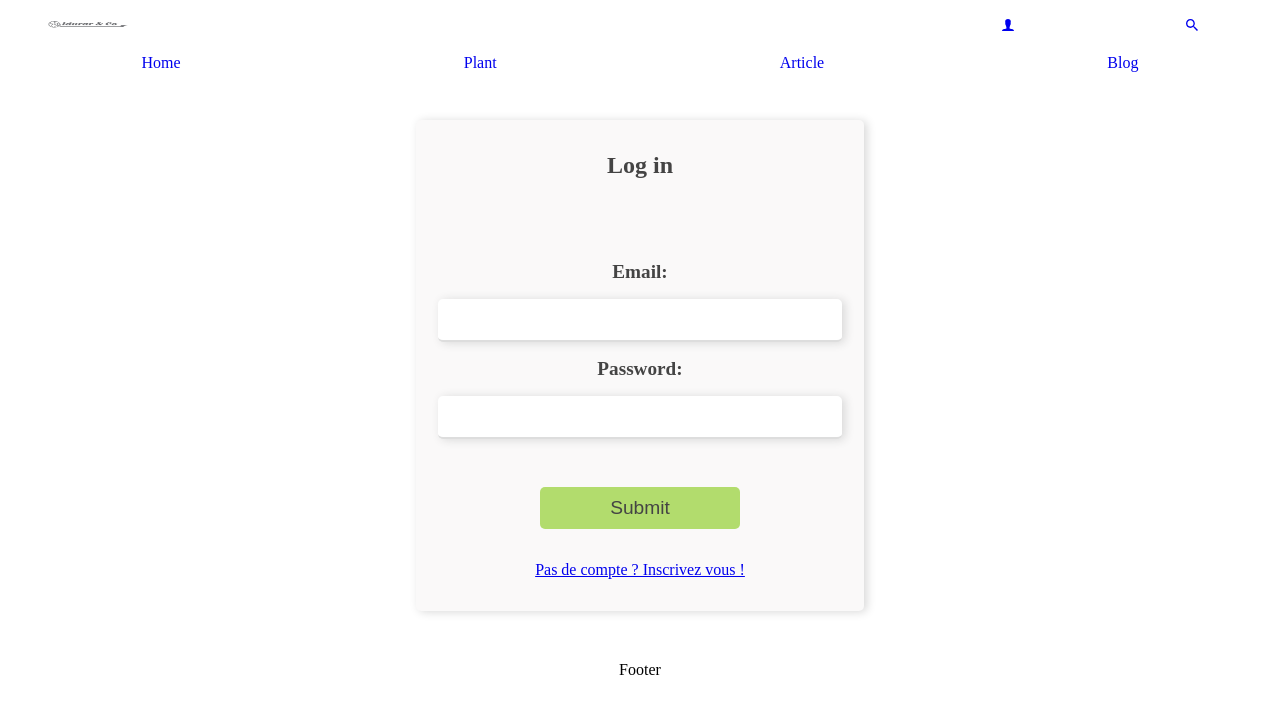
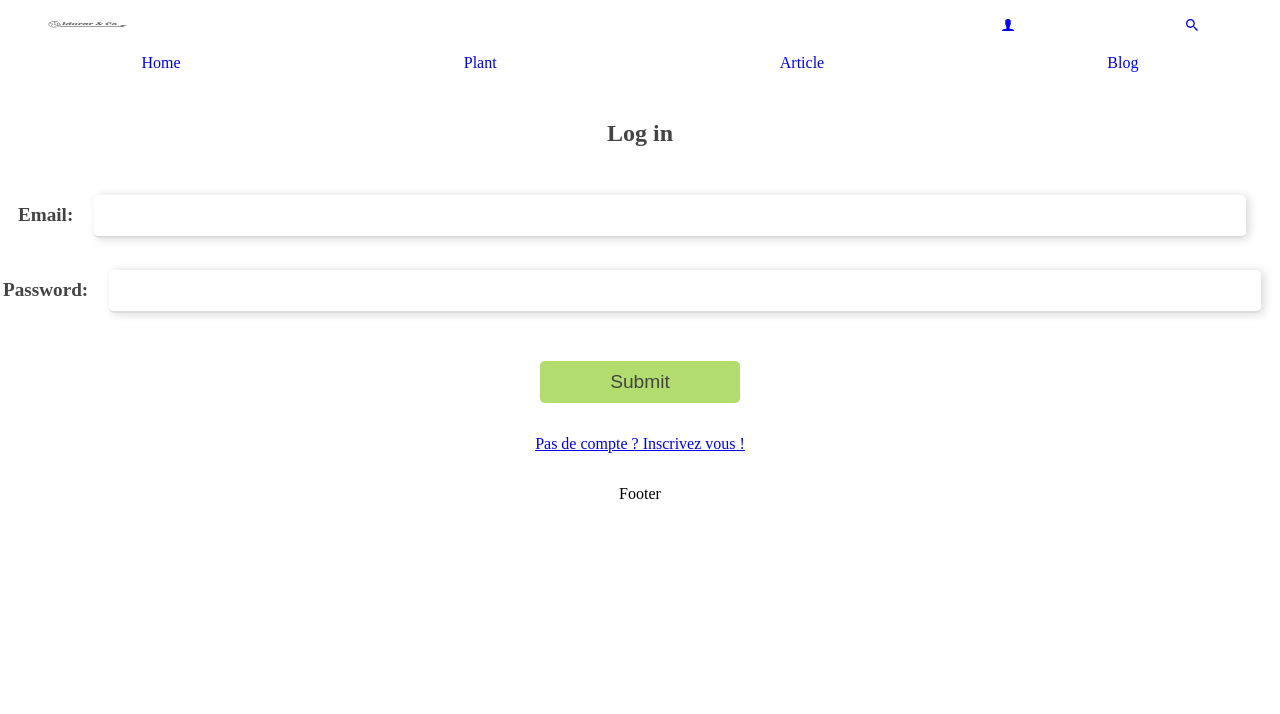
Before and after one commit to IdurarDev/prisma-api, a React (Create React App) app in the folder client/: page /login in a window 1280 px wide. Shown: the top 714 px of the page. Built offline with nearby package versions, Linux system fonts and the light colour scheme.

Commit message:
update style for the login form

```diff
--- a/client/src/css/login.css
+++ b/client/src/css/login.css
@@ -1,4 +1,4 @@
-.main-container-form {
+.main-container-form-login {
     background-color: #faf9f9;
     box-shadow: 3px 1px 10px #D8D8D8;
     height: auto;
@@ -7,8 +7,8 @@
     border-radius: 5px;
 }
 
-.container-form {
-    margin: 50px auto;
+.container-form-login {
+    margin: 0 auto;
 }
 
 .login-title-h2, .subscribe-link {
```
